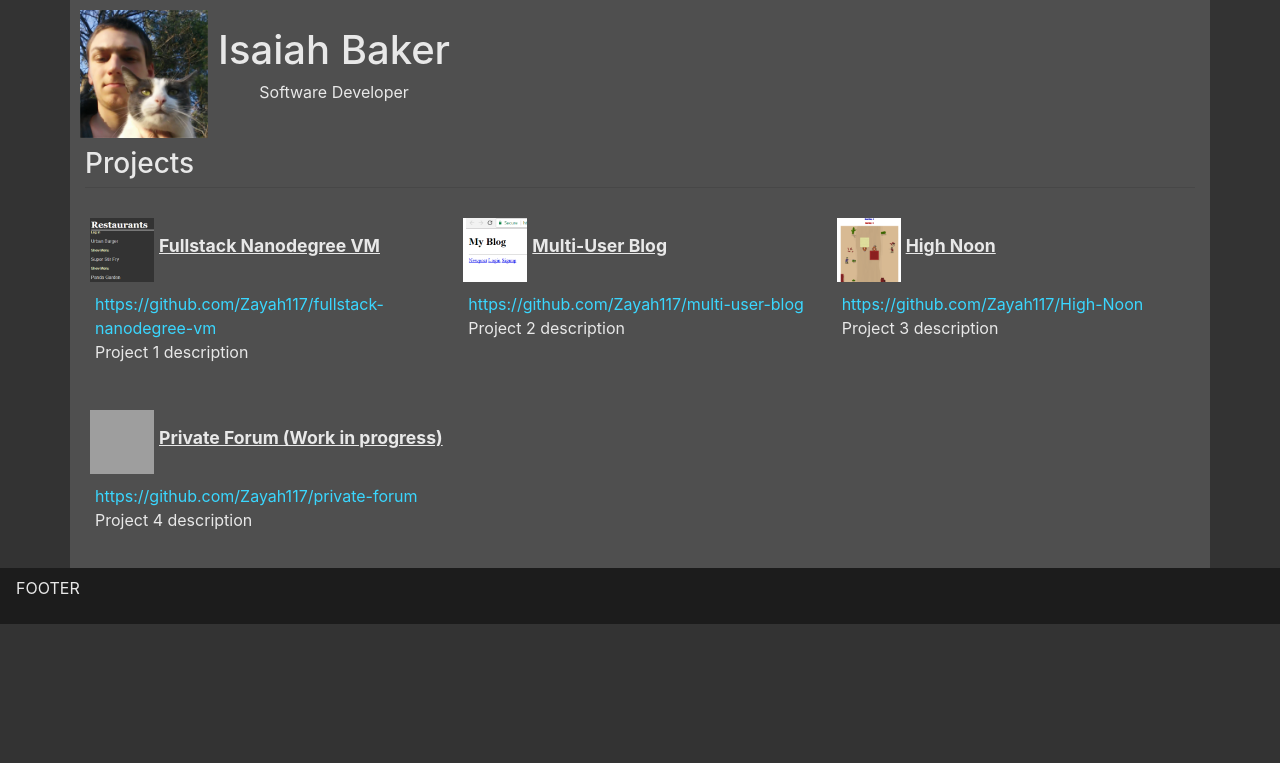
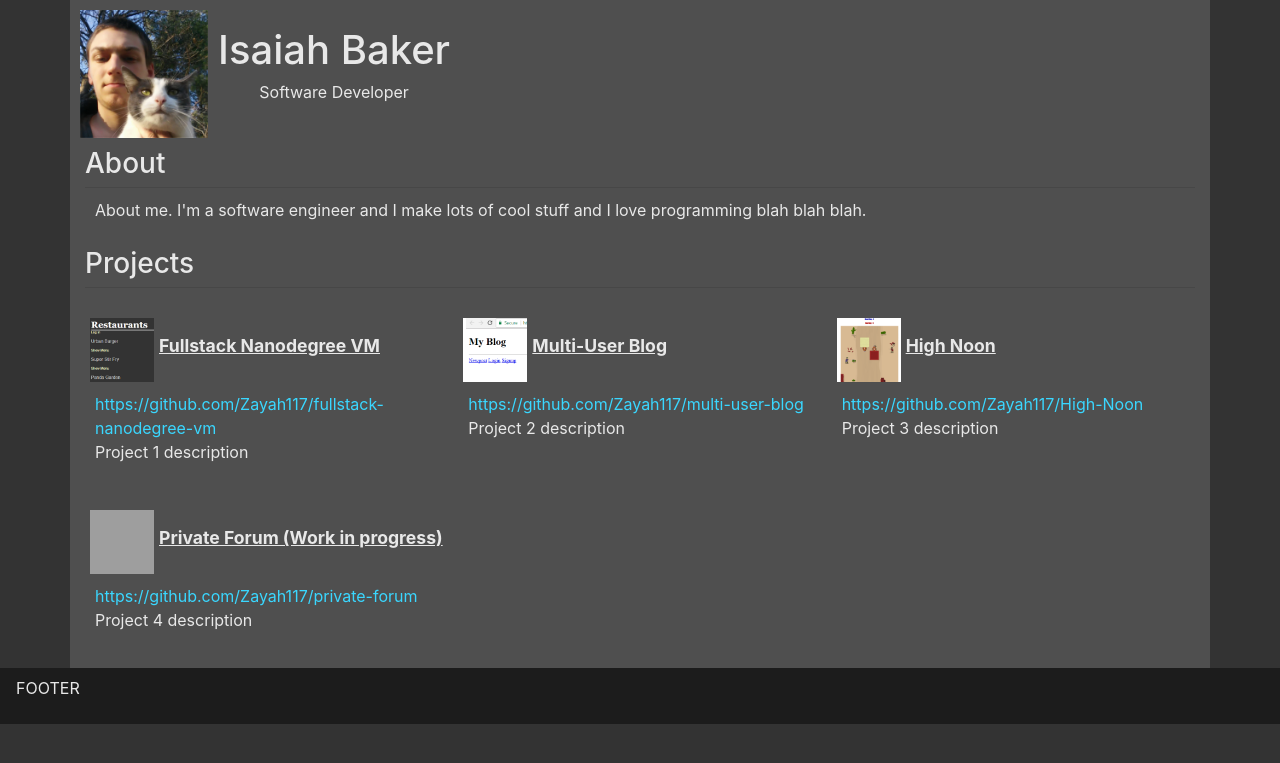
Before and after one commit to Zayah117/my-portfolio, a Flask app: page / in a window 1280 px wide. Shown: the top 763 px of the page. Run offline with Flask 2, Linux system fonts and the light colour scheme; some libraries are stand-ins or nearby versions; grey boxes are pictures that could not be loaded.

Commit message:
About section

```diff
--- a/templates/front.html
+++ b/templates/front.html
@@ -25,6 +25,13 @@
 					<p>Software Developer</p>
 				</div>
 			</header>
+			<h3>About</h3>
+			<hr>
+			<div class="row">
+				<div class="col-md-12">
+					<p>About me. I'm a software engineer and I make lots of cool stuff and I love programming blah blah blah.</p>
+				</div>
+			</div>
 			<h3>Projects</h3>
 			<hr>
 			<div class="row">
```
